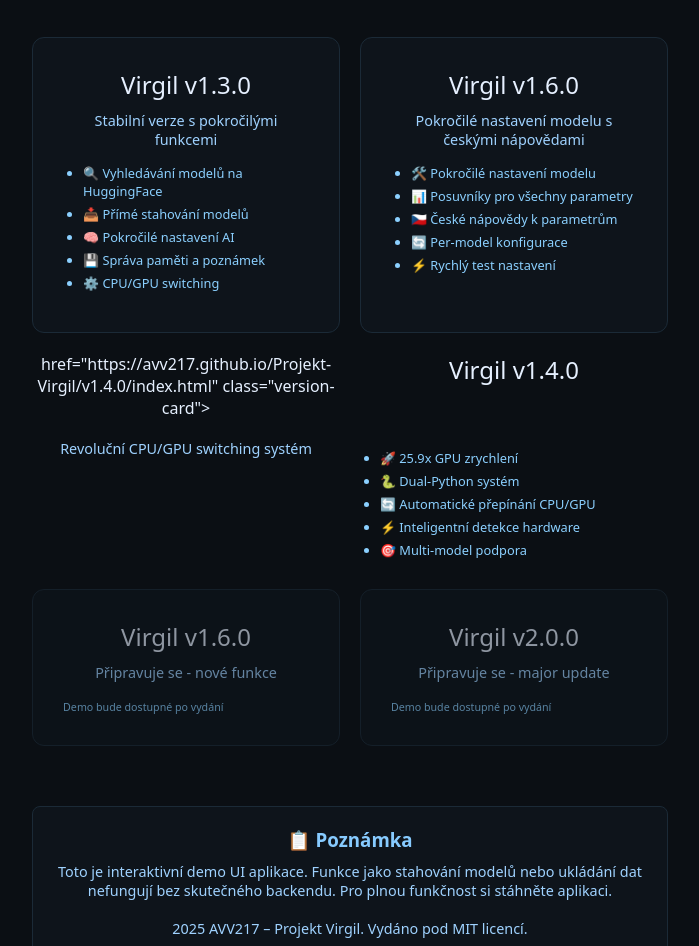
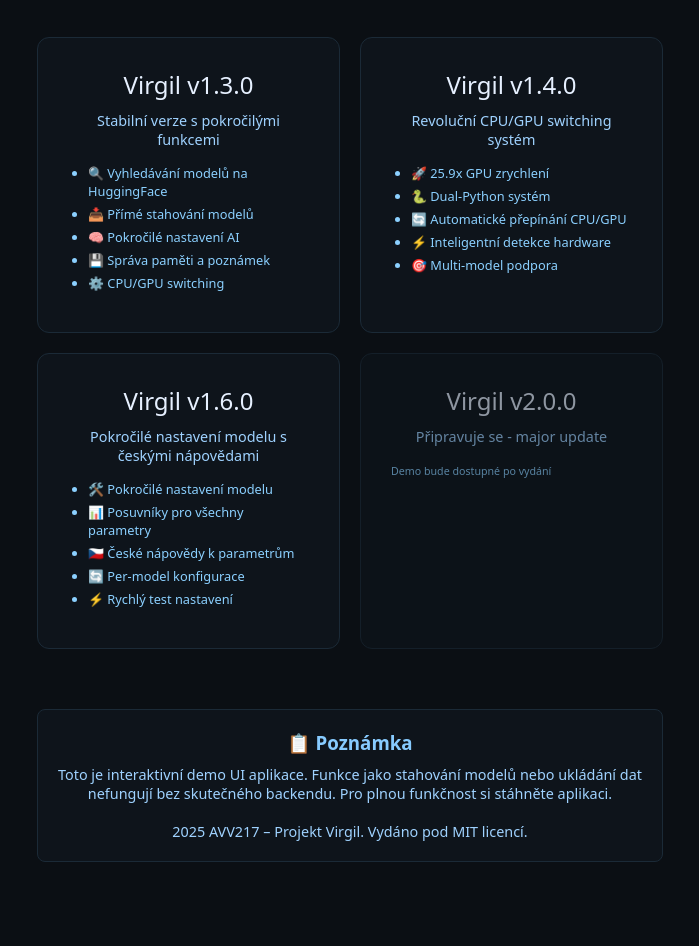
Before and after one commit to avv217/Projekt-Virgil, a plain HTML site: page docs/index.html in a window 1280 px wide. Shown: the part 302-1248 px from the top of the page, without its empty margins (290-989 px from the left). After the commit the page ends 1204 px from the top, so only its background shows below. Drawn offline with Linux system fonts and the light colour scheme.

Commit message:
Fix index.html layout with proper 3-card grid (v1.3.0, v1.4.0, v1.6.0)

```diff
--- a/docs/index.html
+++ b/docs/index.html
@@ -123,21 +123,7 @@
                 </div>
             </a>
 
-            <a             <a href="https://avv217.github.io/Projekt-Virgil/v1.6.0/index.html" class="version-card">
-                <div class="version-title">Virgil v1.6.0</div>
-                <div class="version-desc">Pokročilé nastavení modelu s českými nápovědami</div>
-                <div class="version-features">
-                    <ul>
-                        <li>🛠️ Pokročilé nastavení modelu</li>
-                        <li>📊 Posuvníky pro všechny parametry</li>
-                        <li>🇨🇿 České nápovědy k parametrům</li>
-                        <li>🔄 Per-model konfigurace</li>
-                        <li>⚡ Rychlý test nastavení</li>
-                    </ul>
-                </div>
-            </a>
-
-href="https://avv217.github.io/Projekt-Virgil/v1.4.0/index.html" class="version-card">
+            <a href="https://avv217.github.io/Projekt-Virgil/v1.4.0/index.html" class="version-card">
                 <div class="version-title">Virgil v1.4.0</div>
                 <div class="version-desc">Revoluční CPU/GPU switching systém</div>
                 <div class="version-features">
@@ -151,13 +137,19 @@
                 </div>
             </a>
 
-            <div class="version-card coming-soon">
+            <a href="https://avv217.github.io/Projekt-Virgil/v1.6.0/index.html" class="version-card">
                 <div class="version-title">Virgil v1.6.0</div>
-                <div class="version-desc">Připravuje se - nové funkce</div>
+                <div class="version-desc">Pokročilé nastavení modelu s českými nápovědami</div>
                 <div class="version-features">
-                    <small>Demo bude dostupné po vydání</small>
+                    <ul>
+                        <li>🛠️ Pokročilé nastavení modelu</li>
+                        <li>📊 Posuvníky pro všechny parametry</li>
+                        <li>🇨🇿 České nápovědy k parametrům</li>
+                        <li>🔄 Per-model konfigurace</li>
+                        <li>⚡ Rychlý test nastavení</li>
+                    </ul>
                 </div>
-            </div>
+            </a>
 
             <div class="version-card coming-soon">
                 <div class="version-title">Virgil v2.0.0</div>
```
